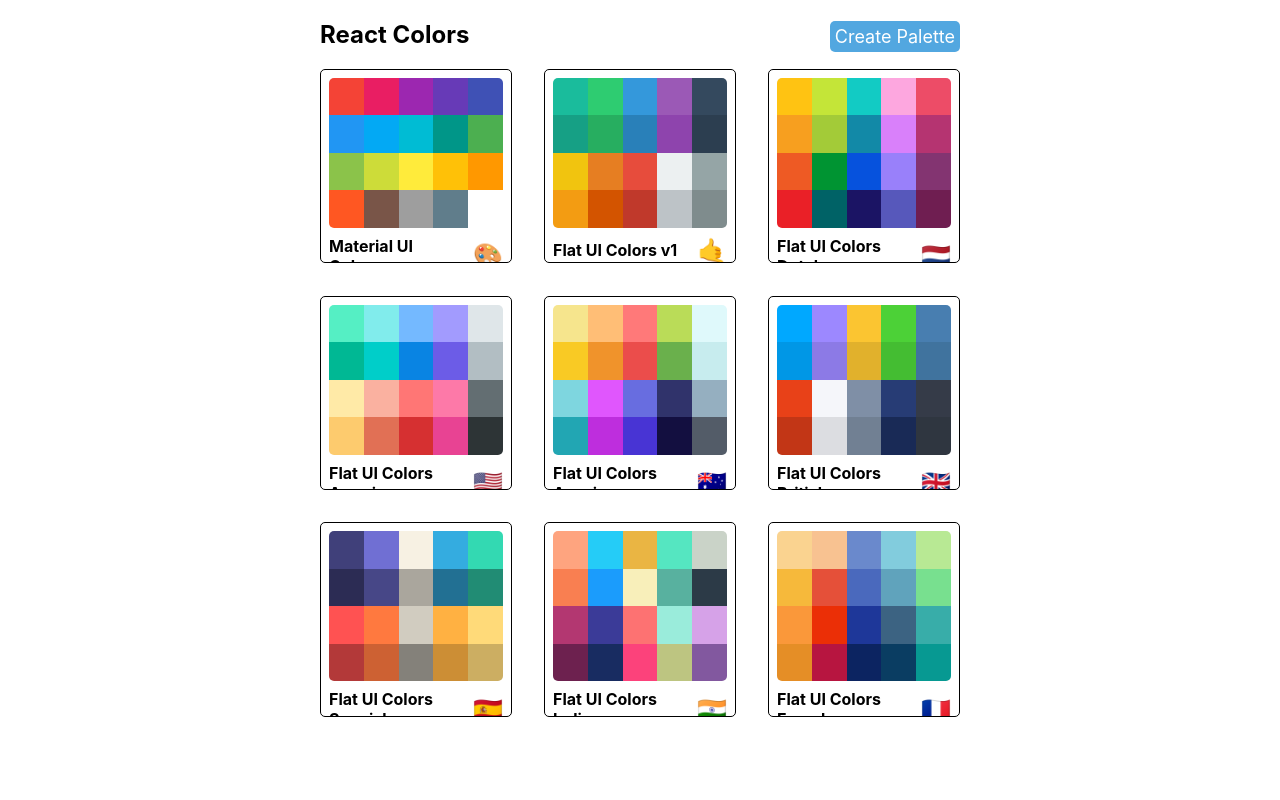
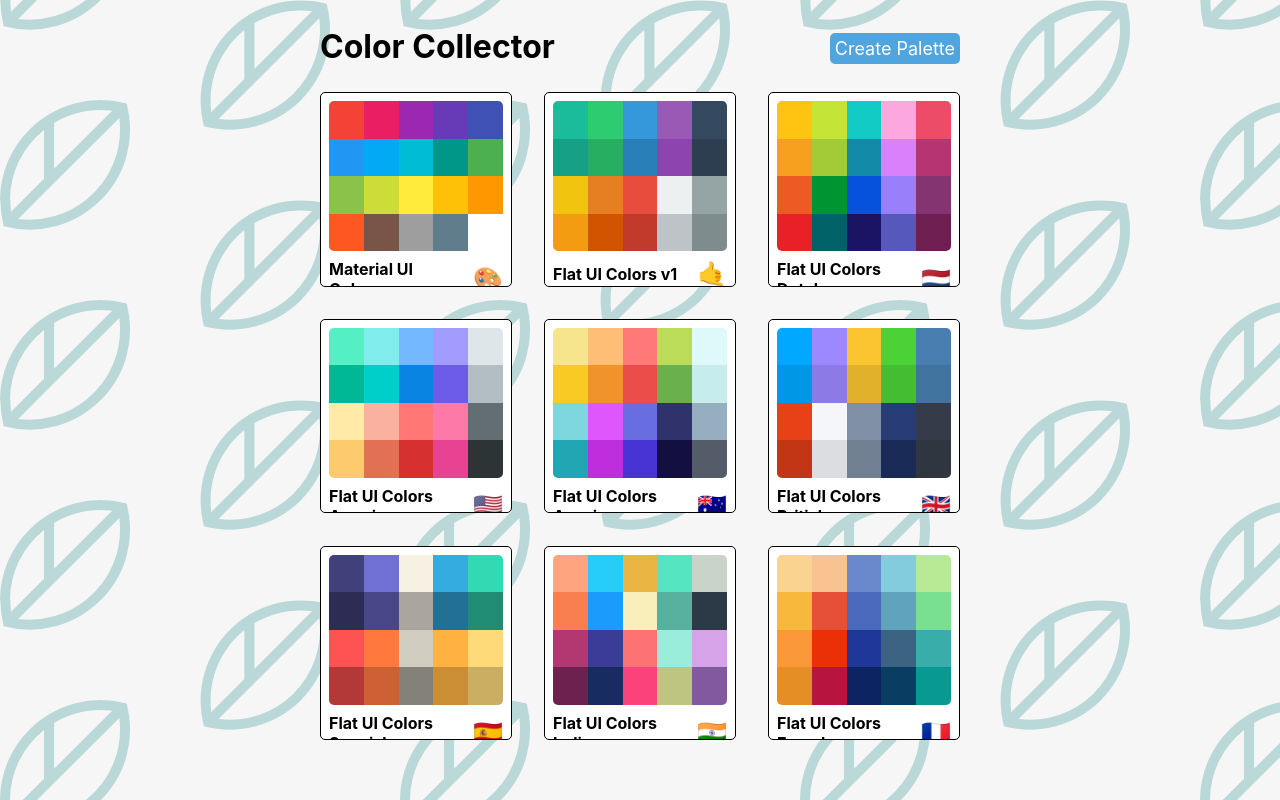
Before and after one commit to changangus/color-app, a React (Create React App) app: page /#/ in a window 1280 px wide. Built offline with nearby package versions, Linux system fonts and the light colour scheme.

Commit message:
add svg background to palette list, also fix rgba bug

```diff
--- a/src/components/PaletteList.js
+++ b/src/components/PaletteList.js
@@ -17,7 +17,7 @@
       <div className={classes.root}>
         <div className={classes.container}>
           <nav className={classes.nav}>
-            <h1>React Colors</h1>
+            <h1 className={classes.header}>Color Collector</h1>
             <Link to='/palette/new'>Create Palette</Link>
           </nav>
           <div className={classes.palettes}>
--- a/src/components/colorHelpers.js
+++ b/src/components/colorHelpers.js
@@ -49,7 +49,7 @@
         id: color.name.toLowerCase().replace(/ /g, '-'),
         hex: scale[i],
         rgb: chroma(scale[i]).css(),
-        rgba: chroma(scale[i]).css().replace('rgb', 'rgba').replace( ')', ',1.0)'),
+        rgba: chroma(scale[i]).css().includes('rgba') ? chroma(scale[i]).css() : chroma(scale[i]).css().replace('rgb', 'rgba').replace( ')', ',1.0)'),
       })
     }
   }
--- a/src/styles/PaletteListStyles.js
+++ b/src/styles/PaletteListStyles.js
@@ -1,12 +1,16 @@
 import sizes from './MediaQueries';
+import background from './bg.svg';
 
 export default {
   root: {
-    backgroundColor: 'white smoke',
+    backgroundColor: '#f6f6f6',
+    backgroundImage: `url(${background})`,
+    backgroundRepeat: 'repeat',
     height: '100vh',
     display: 'flex',
     alignItems: 'flex-start',
     justifyContent: 'center',
+    overflow: 'scroll'
   },
   container: {
     width: '50%',
@@ -59,5 +63,8 @@
       gridTemplateColumns: 'repeat(1, 100%)',
       gridGap: '2%'
     }
+  },
+  header: {
+    fontSize: '2rem'
   }
 }
```
Also changed, not shown: src/styles/bg.svg (added).
